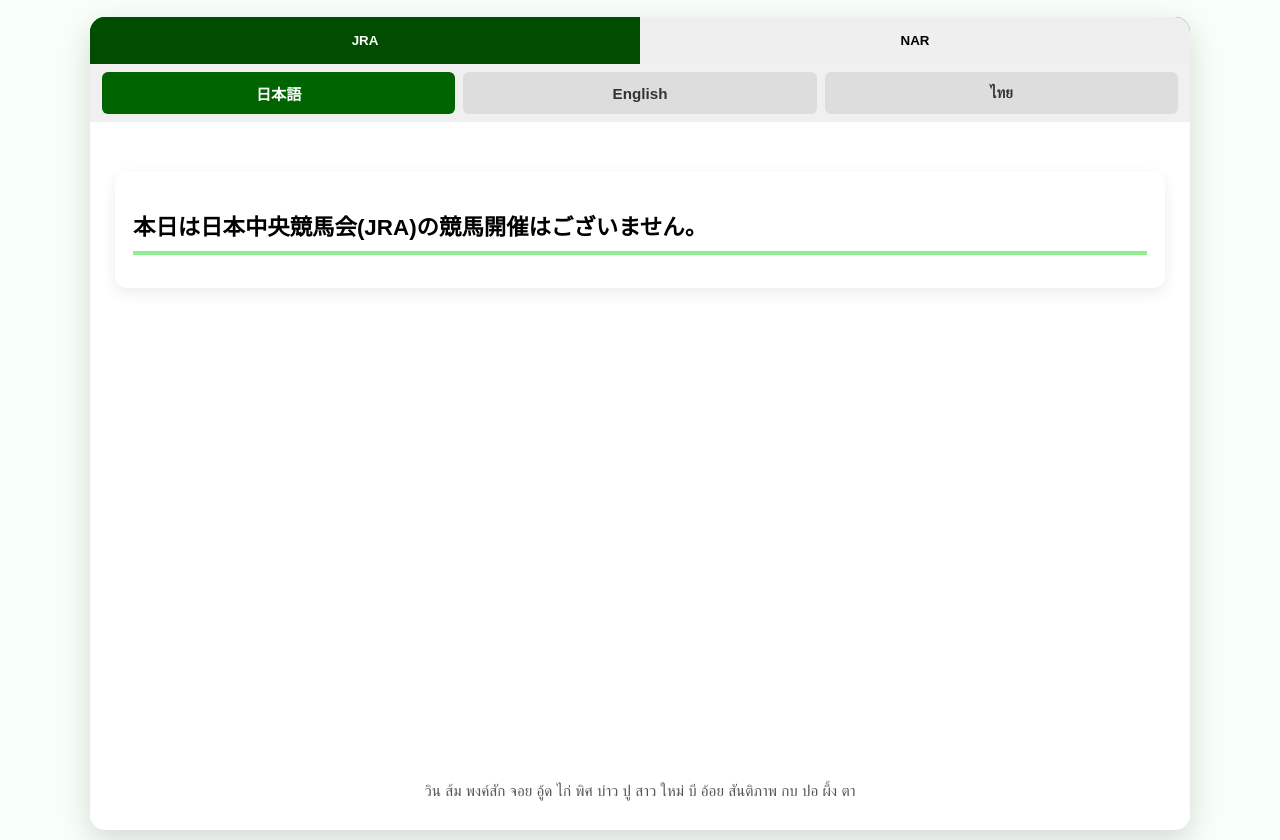
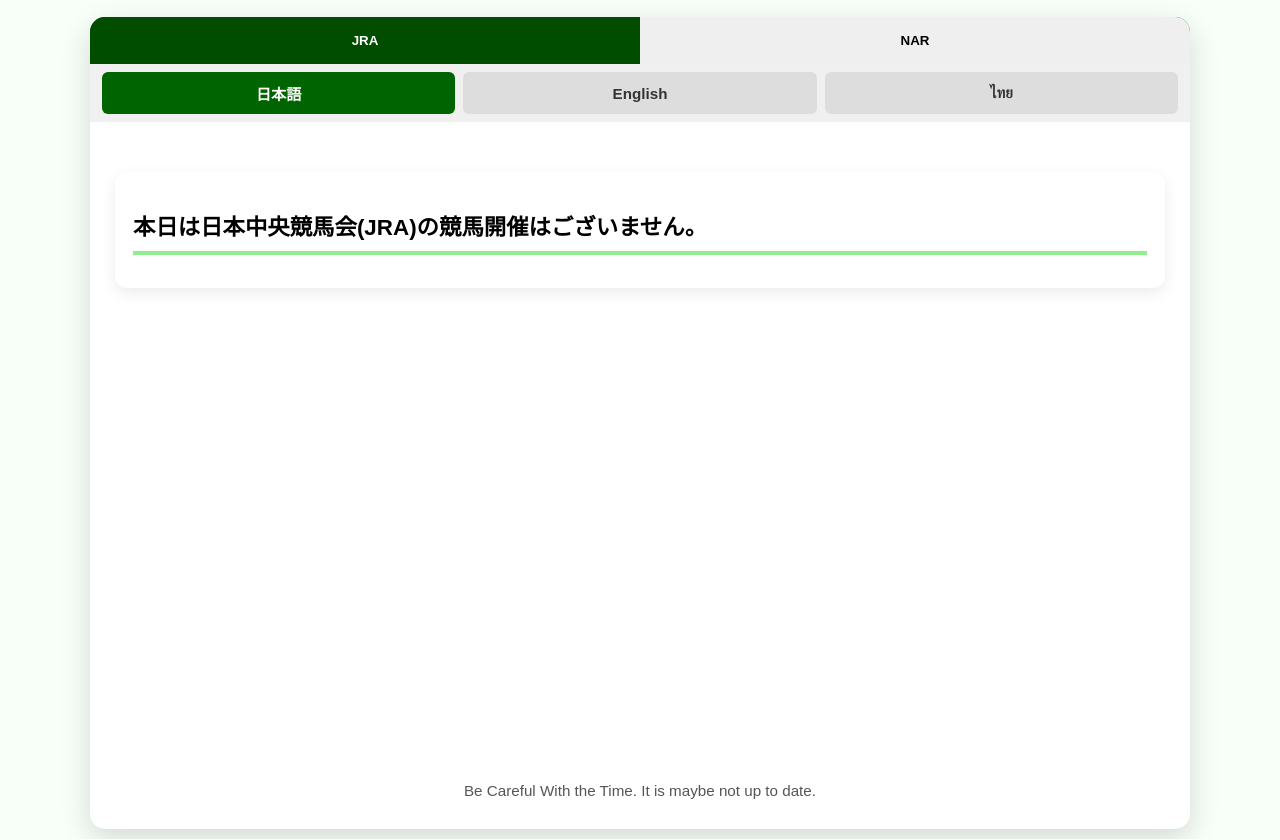
Before and after one commit to Timeverypro/JRA-NAR-Table, a plain HTML site: page index.html in a window 1280 px wide. Shown: the part 77-917 px from the top of the page. Drawn offline with Linux system fonts and the light colour scheme.

Commit message:
Update footer text in index.html

```diff
--- a/index.html
+++ b/index.html
@@ -361,6 +361,6 @@
 document.addEventListener('DOMContentLoaded', () => setLanguage(chosenLang));
 </script>
 
-<footer>วิน ส้ม พงค์สัก จอย อู้ด ไก่ พิศ บ่าว ปู สาว ใหม่ บี อ้อย สันติภาพ กบ ปอ ผึ้ง ตา</footer>
+<footer>Be Careful With the Time. It is maybe not up to date.</footer>
 </body>
 </html>
```
